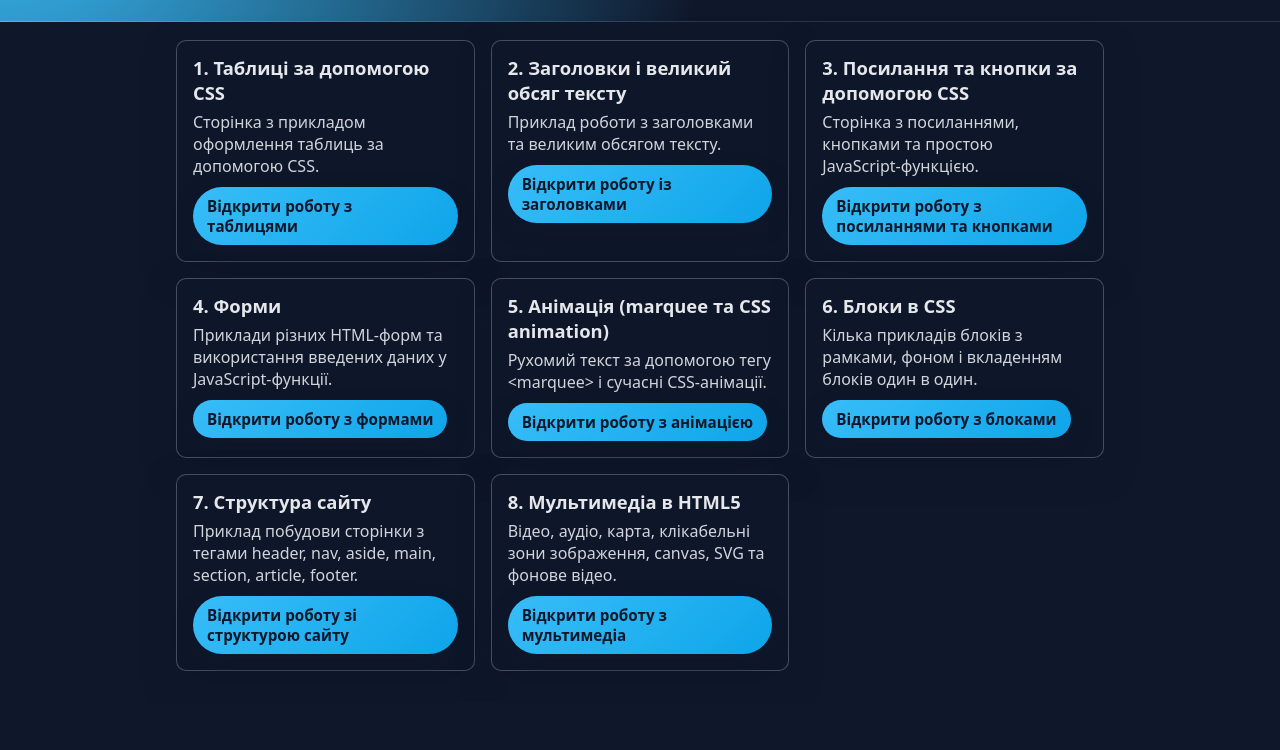
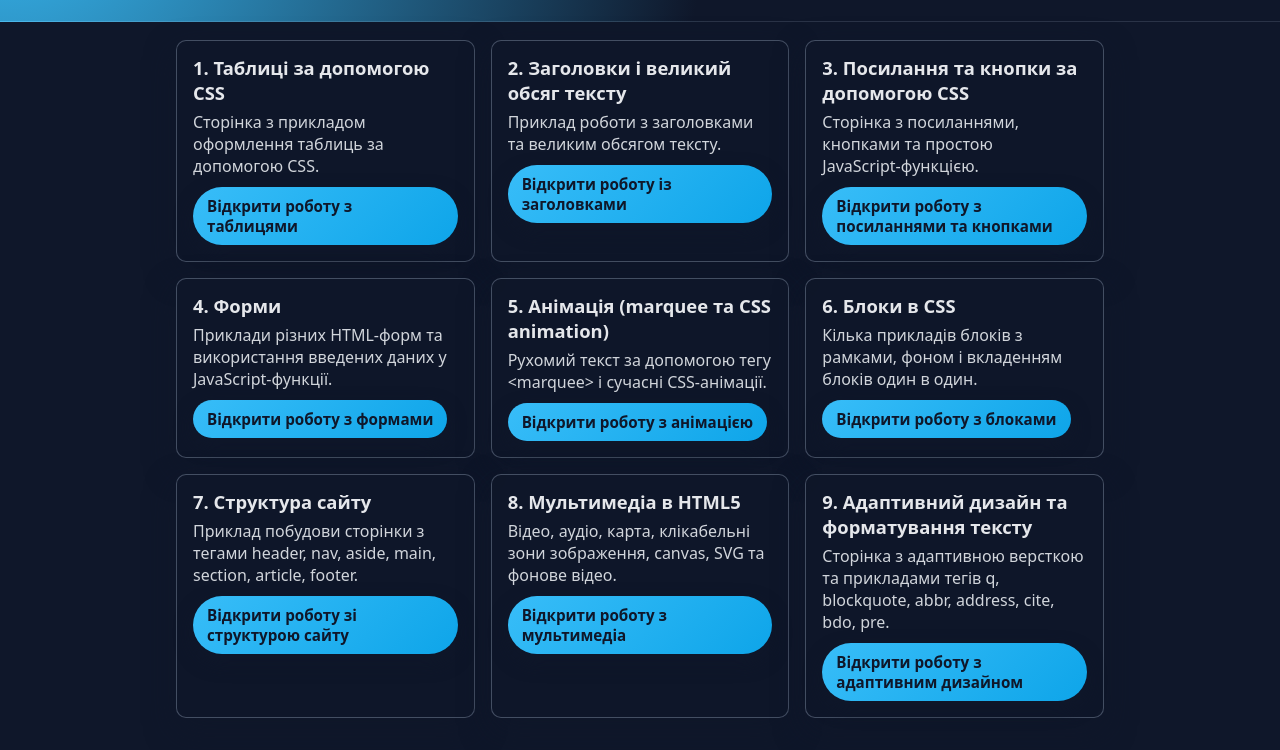
Before and after one commit to wissxi/School, a plain HTML site: page index.html in a window 1280 px wide. Shown: the part 126-876 px from the top of the page. Before the commit the page ends 829 px from the top, so only its background shows below. Drawn offline with Linux system fonts and the light colour scheme.

Commit message:
Update index.html

```diff
--- a/index.html
+++ b/index.html
@@ -80,6 +80,14 @@
                     Відкрити роботу з мультимедіа
                 </a>
             </article>
+
+            <article class="card">
+                <h3>9. Адаптивний дизайн та форматування тексту</h3>
+                <p>Сторінка з адаптивною версткою та прикладами тегів q, blockquote, abbr, address, cite, bdo, pre.</p>
+                <a class="btn btn-primary" href="adaptive%20design/" target="_blank">
+                    Відкрити роботу з адаптивним дизайном
+                </a>
+            </article>
         </section>
 
     </main>
```
